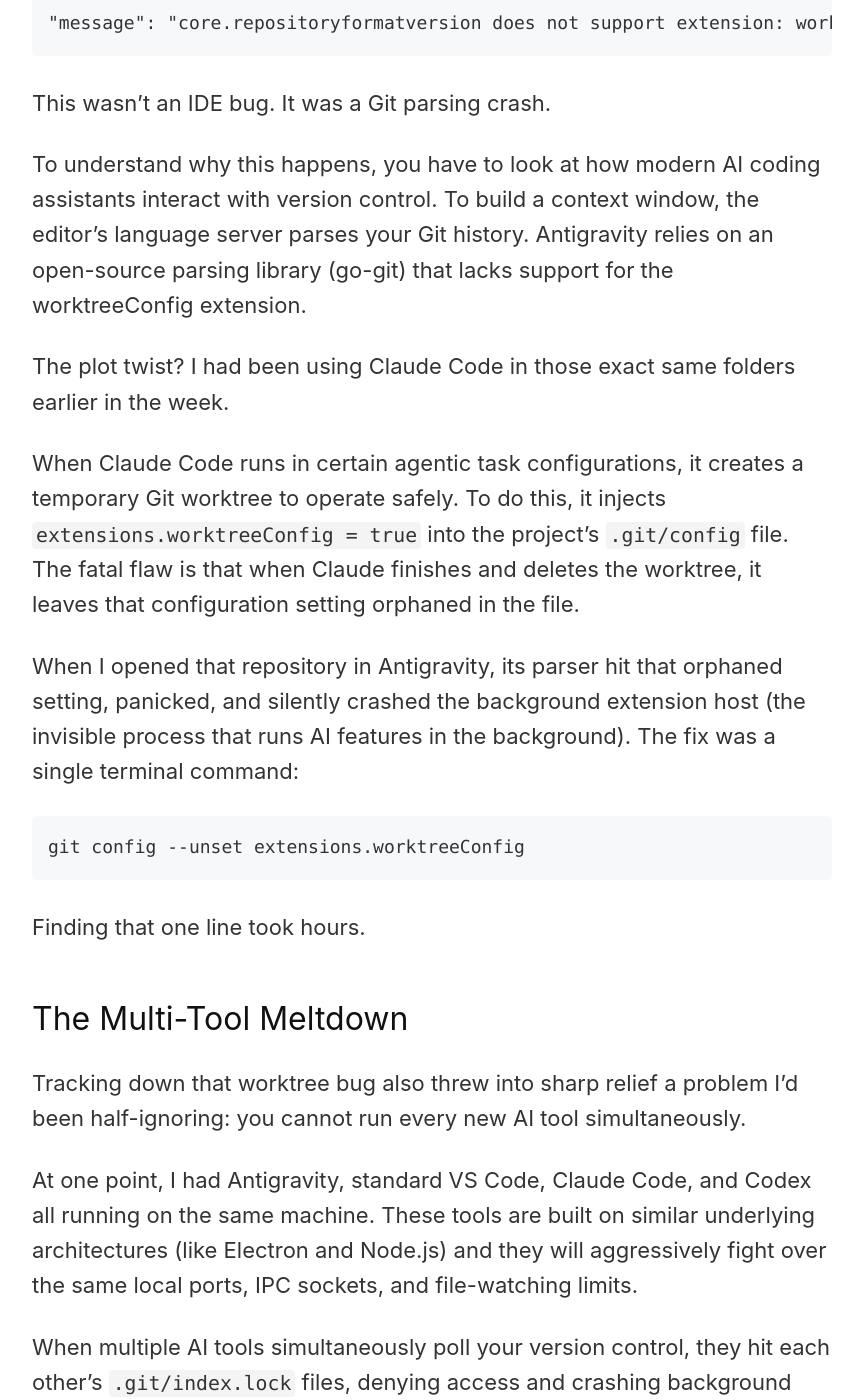
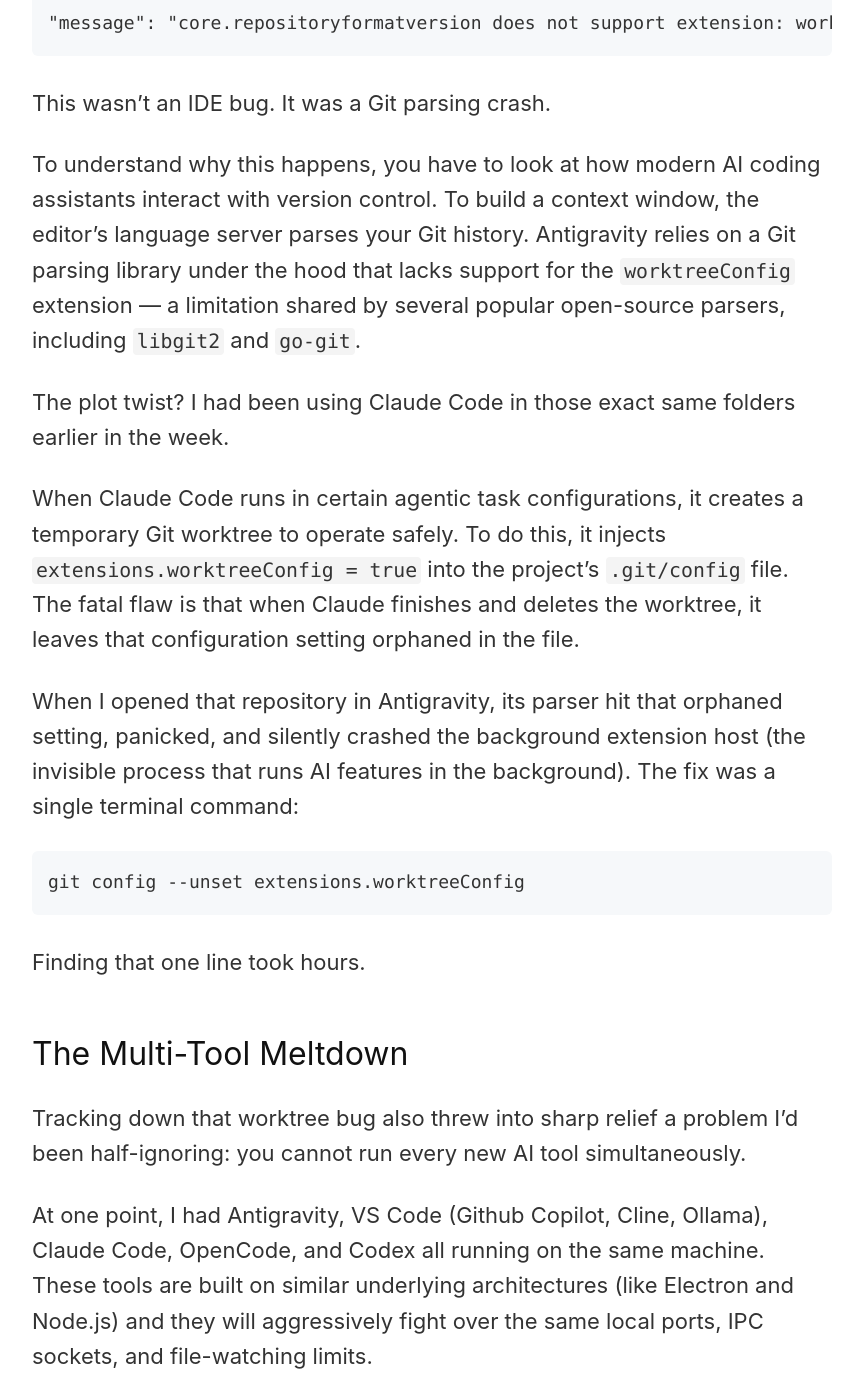
Before and after one commit to Saheb/saheb.github.com, a Jekyll site: the page built from blog/git-worktree-unset.md, in a window 1280 px wide and 1400 px high, scrolled down 1789 px. Shown: the whole window, without its empty margins (208-1071 px from the left). Built offline with Jekyll 4.4.1, drawn with Linux system fonts in a browser that asks for light colours; some of the changed text lies outside the part shown.

Commit message:
update blog text

```diff
--- a/blog/git_worktree_unset.md
+++ b/blog/git-worktree-unset.md
@@ -29,7 +29,7 @@
 
 This wasn't an IDE bug. It was a Git parsing crash.
 
-To understand why this happens, you have to look at how modern AI coding assistants interact with version control. To build a context window, the editor's language server parses your Git history. Antigravity relies on an open-source parsing library (go-git) that lacks support for the worktreeConfig extension.
+To understand why this happens, you have to look at how modern AI coding assistants interact with version control. To build a context window, the editor's language server parses your Git history. Antigravity relies on a Git parsing library under the hood that lacks support for the `worktreeConfig` extension — a limitation shared by several popular open-source parsers, including `libgit2` and `go-git`.
 
 The plot twist? I had been using Claude Code in those exact same folders earlier in the week.
 
@@ -47,7 +47,7 @@
 
 Tracking down that worktree bug also threw into sharp relief a problem I'd been half-ignoring: you cannot run every new AI tool simultaneously.
 
-At one point, I had Antigravity, standard VS Code, Claude Code, and Codex all running on the same machine. These tools are built on similar underlying architectures (like Electron and Node.js) and they will aggressively fight over the same local ports, IPC sockets, and file-watching limits.
+At one point, I had Antigravity, VS Code (Github Copilot, Cline, Ollama), Claude Code, OpenCode, and Codex all running on the same machine. These tools are built on similar underlying architectures (like Electron and Node.js) and they will aggressively fight over the same local ports, IPC sockets, and file-watching limits.
 
 When multiple AI tools simultaneously poll your version control, they hit each other's `.git/index.lock` files, denying access and crashing background loops. We are pushing our local OS limits just by having these tools actively monitor our file trees.
 
```
Also changed, not shown: other parts of blog/git-worktree-unset.md (+1 -1 lines).
